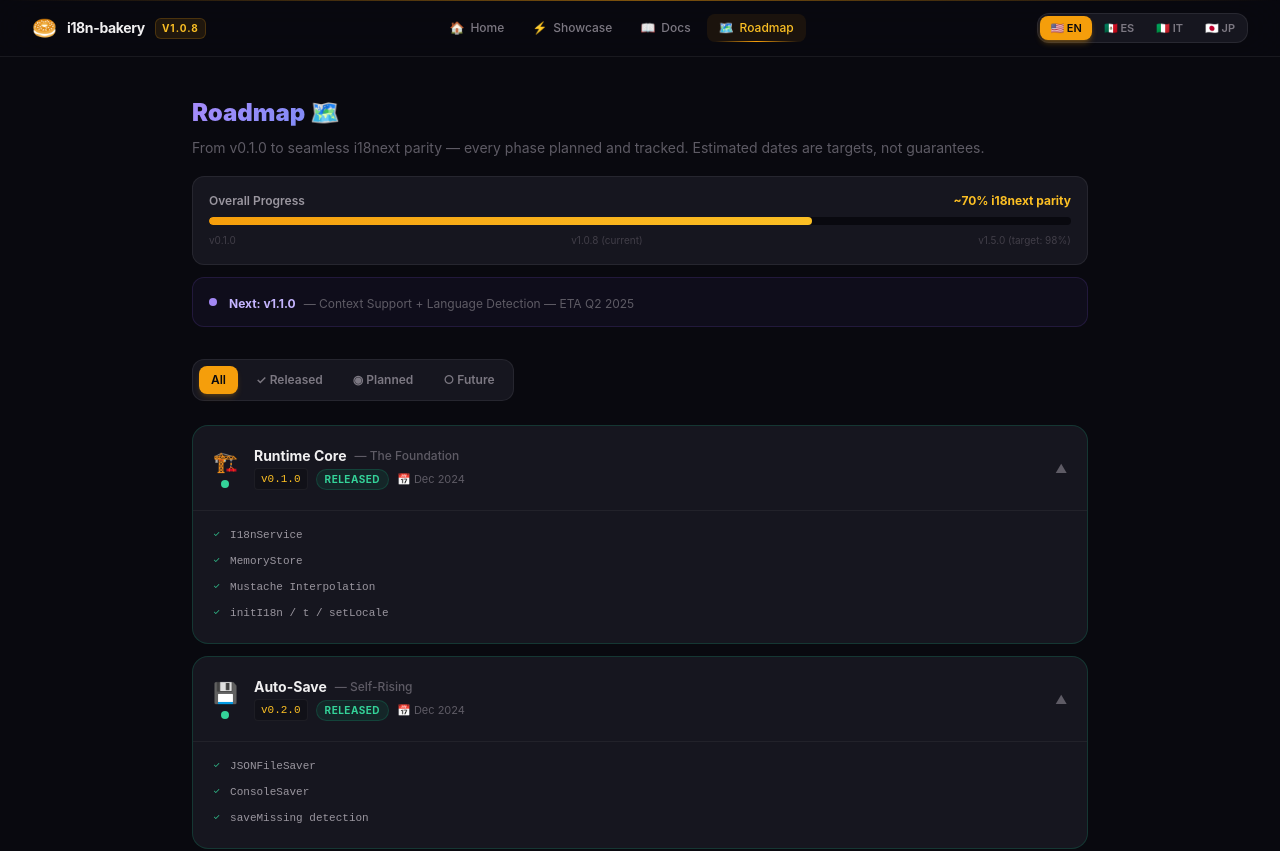
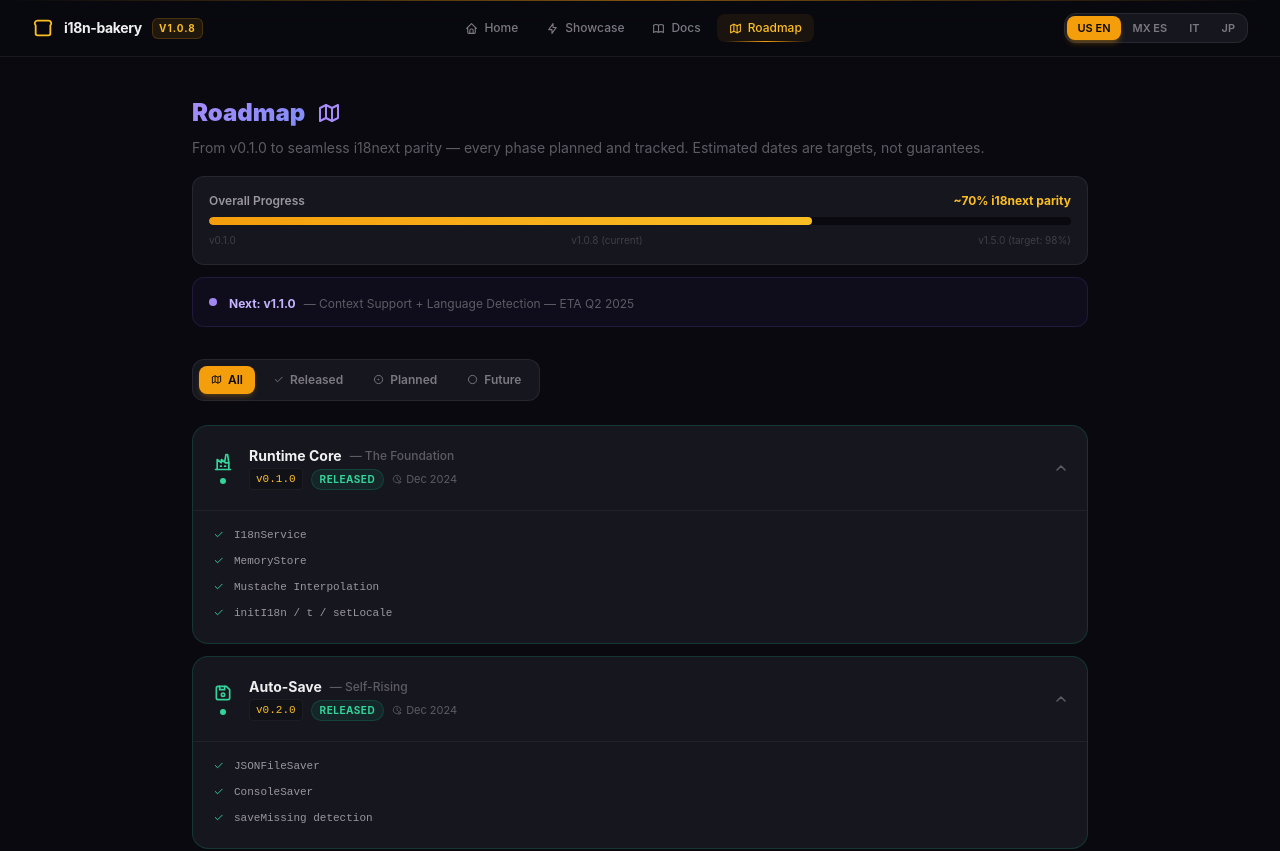
Before and after one commit to artur0sky/i18n-bakery, a React (Vite) app in the folder examples/react-basic/: page /roadmap in a window 1280 px wide. Shown: the top 851 px of the page. Built offline with nearby package versions, Linux system fonts and the light colour scheme.

Commit message:
feature(example): implement tabler icons on react app

```diff
--- a/examples/react-basic/package.json
+++ b/examples/react-basic/package.json
@@ -11,6 +11,7 @@
     },
     "devDependencies": {
         "@i18n-bakery/cli": "workspace:*",
+        "@tabler/icons-react": "3.36.0",
         "@tailwindcss/vite": "4.1.17",
         "@types/react": "19.2.7",
         "@types/react-dom": "19.2.3",
--- a/examples/react-basic/src/app/AppRouter.tsx
+++ b/examples/react-basic/src/app/AppRouter.tsx
@@ -1,29 +1,37 @@
 import React from 'react';
 import { Route, Switch, Link, useLocation } from 'wouter';
 import { useTranslation, useI18n } from '@i18n-bakery/react';
+import {
+  IconHome,
+  IconBolt,
+  IconBook,
+  IconMap,
+  IconBrandGithub,
+  IconBread,
+} from '@tabler/icons-react';
 import { HomePage } from '../features/home/HomePage';
 import { ShowcasePage } from '../features/showcase/ShowcasePage';
 import { DocsPage } from '../features/docs/DocsPage';
 import { RoadmapPage } from '../features/roadmap/RoadmapPage';
 
 const LOCALES = [
-  { value: 'en-US', label: '🇺🇸 EN' },
-  { value: 'es-MX', label: '🇲🇽 ES' },
-  { value: 'it', label: '🇮🇹 IT' },
-  { value: 'jp', label: '🇯🇵 JP' },
+  { value: 'en-US', label: 'US EN' },
+  { value: 'es-MX', label: 'MX ES' },
+  { value: 'it', label: 'IT' },
+  { value: 'jp', label: 'JP' },
+];
+
+const navItems = [
+  { path: '/', label: 'Home', Icon: IconHome },
+  { path: '/showcase', label: 'Showcase', Icon: IconBolt },
+  { path: '/docs', label: 'Docs', Icon: IconBook },
+  { path: '/roadmap', label: 'Roadmap', Icon: IconMap },
 ];
 
 export const AppRouter: React.FC = () => {
   const { t } = useTranslation('common');
   const { setLocale, locale } = useI18n();
   const [location] = useLocation();
-
-  const navItems = [
-    { path: '/', label: 'Home', icon: '🏠' },
-    { path: '/showcase', label: 'Showcase', icon: '⚡' },
-    { path: '/docs', label: 'Docs', icon: '📖' },
-    { path: '/roadmap', label: 'Roadmap', icon: '🗺️' },
-  ];
 
   return (
     <div className="min-h-screen bg-surface-0 text-ink-50 font-sans">
@@ -37,7 +45,10 @@ export const AppRouter: React.FC = () => {
             {/* Logo */}
             <Link href="/">
               <div className="flex items-center gap-2.5 cursor-pointer group">
-                <span className="text-xl transition-transform duration-200 group-hover:scale-110 group-hover:rotate-6">🥯</span>
+                <IconBread
+                  size={22}
+                  className="text-amber-400 transition-transform duration-200 group-hover:scale-110 group-hover:rotate-6"
+                />
                 <span className="text-sm font-bold text-ink-50 tracking-tight">i18n-bakery</span>
                 <span className="hidden sm:inline-flex items-center text-[10px] font-bold uppercase tracking-widest bg-amber-500/10 text-amber-400 border border-amber-500/20 px-1.5 py-0.5 rounded-md">
                   v1.0.8
@@ -47,10 +58,10 @@ export const AppRouter: React.FC = () => {
 
             {/* Desktop Nav */}
             <div className="hidden md:flex items-center gap-1">
-              {navItems.map((item) => {
-                const isActive = location === item.path;
+              {navItems.map(({ path, label, Icon }) => {
+                const isActive = location === path;
                 return (
-                  <Link key={item.path} href={item.path}>
+                  <Link key={path} href={path}>
                     <div
                       className={`relative flex items-center gap-1.5 px-3 py-1.5 rounded-lg text-xs font-medium transition-all duration-150 cursor-pointer ${
                         isActive
@@ -58,8 +69,8 @@ export const AppRouter: React.FC = () => {
                           : 'text-ink-400 hover:text-ink-100 hover:bg-white/5'
                       }`}
                     >
-                      <span>{item.icon}</span>
-                      <span>{item.label}</span>
+                      <Icon size={13} />
+                      <span>{label}</span>
                       {isActive && (
                         <span className="absolute bottom-0 inset-x-2 h-px bg-gradient-to-r from-transparent via-amber-500 to-transparent" />
                       )}
@@ -91,14 +102,15 @@ export const AppRouter: React.FC = () => {
 
           {/* Mobile Nav */}
           <div className="md:hidden flex items-center gap-1 pb-2 overflow-x-auto">
-            {navItems.map((item) => {
-              const isActive = location === item.path;
+            {navItems.map(({ path, label, Icon }) => {
+              const isActive = location === path;
               return (
-                <Link key={item.path} href={item.path}>
-                  <div className={`whitespace-nowrap flex items-center gap-1 px-3 py-1.5 rounded-lg text-xs font-medium cursor-pointer transition-all ${
+                <Link key={path} href={path}>
+                  <div className={`whitespace-nowrap flex items-center gap-1.5 px-3 py-1.5 rounded-lg text-xs font-medium cursor-pointer transition-all ${
                     isActive ? 'text-amber-400 bg-amber-500/8' : 'text-ink-400 hover:text-ink-100'
                   }`}>
-                    {item.icon} {item.label}
+                    <Icon size={12} />
+                    {label}
                   </div>
                 </Link>
               );
@@ -116,7 +128,7 @@ export const AppRouter: React.FC = () => {
           <Route path="/roadmap" component={RoadmapPage} />
           <Route>
             <div className="flex flex-col items-center justify-center min-h-[40vh] text-center">
-              <div className="text-6xl mb-4">🥯</div>
+              <IconBread size={64} className="text-amber-500/30 mb-4" />
               <h1 className="text-3xl font-bold text-ink-50 mb-2">404</h1>
               <p className="text-ink-400 mb-6">{t('errors.not_found')}</p>
               <Link href="/" className="px-4 py-2 bg-amber-500/10 text-amber-400 border border-amber-500/20 rounded-xl text-sm font-medium hover:bg-amber-500/20 transition-all">
@@ -132,7 +144,7 @@ export const AppRouter: React.FC = () => {
         <div className="max-w-7xl mx-auto px-4 sm:px-6 lg:px-8 py-8">
           <div className="flex flex-col sm:flex-row items-center justify-between gap-4">
             <div className="flex items-center gap-2">
-              <span className="text-xl">🥯</span>
+              <IconBread size={18} className="text-amber-400" />
               <span className="text-xs font-semibold text-ink-400">
                 i18n-bakery &mdash; Fresh translations, baked to perfection
               </span>
@@ -142,9 +154,9 @@ export const AppRouter: React.FC = () => {
                 href="https://github.com/artur0sky/i18n-bakery"
                 target="_blank"
                 rel="noopener noreferrer"
-                className="hover:text-amber-400 transition-colors"
+                className="flex items-center gap-1 hover:text-amber-400 transition-colors"
               >
-                GitHub ↗
+                <IconBrandGithub size={13} /> GitHub
               </a>
               <span>·</span>
               <span>v1.0.8</span>
--- a/examples/react-basic/src/features/roadmap/RoadmapPage.tsx
+++ b/examples/react-basic/src/features/roadmap/RoadmapPage.tsx
@@ -1,4 +1,28 @@
 import React, { useState } from 'react';
+import {
+  IconBuildingFactory2,
+  IconDeviceFloppy,
+  IconTerminal2,
+  IconBrandReact,
+  IconNumber123,
+  IconPuzzle,
+  IconChefHat,
+  IconMasksTheater,
+  IconScanEye,
+  IconRadar,
+  IconBusinessplan,
+  IconPackages,
+  IconLayoutGridAdd,
+  IconCalendarStats,
+  IconAlertTriangle,
+  IconCheck,
+  IconCircle,
+  IconCircleDot,
+  IconClockPlay,
+  IconMap,
+} from '@tabler/icons-react';
+
+type TablerIconFC = React.FC<{ size?: number; className?: string }>;
 
 interface RoadmapItem {
   phase: number;
@@ -8,45 +32,43 @@ interface RoadmapItem {
   status: 'done' | 'in-progress' | 'planned' | 'future';
   eta: string;
   features: string[];
-  icon: string;
-  iNext?: string;
+  Icon: TablerIconFC;
 }
 
 const roadmapData: RoadmapItem[] = [
-  // ---- DONE ----
   {
     phase: 1, version: 'v0.1.0', title: 'Runtime Core', subtitle: 'The Foundation', status: 'done',
-    eta: 'Dec 2024', icon: '🏗️',
+    eta: 'Dec 2024', Icon: IconBuildingFactory2,
     features: ['I18nService', 'MemoryStore', 'Mustache Interpolation', 'initI18n / t / setLocale'],
   },
   {
     phase: 2, version: 'v0.2.0', title: 'Auto-Save', subtitle: 'Self-Rising', status: 'done',
-    eta: 'Dec 2024', icon: '💾',
+    eta: 'Dec 2024', Icon: IconDeviceFloppy,
     features: ['JSONFileSaver', 'ConsoleSaver', 'saveMissing detection'],
   },
   {
     phase: 3, version: 'v0.3.0', title: 'CLI', subtitle: 'The Mixer', status: 'done',
-    eta: 'Dec 2024', icon: '⚙️',
+    eta: 'Dec 2024', Icon: IconTerminal2,
     features: ['batter — key extraction', 'bake — compile JSON', 'Babel AST parsing'],
   },
   {
     phase: 4, version: 'v0.4.0', title: 'React Bindings', subtitle: 'The Glaze', status: 'done',
-    eta: 'Dec 2024', icon: '⚛️',
+    eta: 'Dec 2024', Icon: IconBrandReact,
     features: ['I18nProvider', 'useTranslation()', 'useI18n()', 'Namespace prefixes'],
   },
   {
     phase: 9, version: 'v0.9.1–0.9.3', title: 'Advanced Pluralization', subtitle: 'The Counter', status: 'done',
-    eta: 'Dec 2024', icon: '🔢',
+    eta: 'Dec 2024', Icon: IconNumber123,
     features: ['Suffix pluralization (i18next-style)', 'CLDR via Intl.PluralRules (100+ langs)', 'ICU MessageFormat (plural/select/ordinal)'],
   },
   {
-    phase: 13, version: 'v1.0.0', title: 'Plugin System', subtitle: 'First Stable Release 🎉', status: 'done',
-    eta: 'Dec 2024', icon: '🔌',
+    phase: 13, version: 'v1.0.0', title: 'Plugin System', subtitle: 'First Stable Release', status: 'done',
+    eta: 'Dec 2024', Icon: IconPuzzle,
     features: ['Plugin lifecycle hooks', 'NumberFormatPlugin (currency/percent/compact)', 'CapitalizePlugin (upper/lower/title)', '190+ tests, 100% coverage'],
   },
   {
     phase: 14, version: 'v1.0.1–1.0.8', title: 'The Head Chef Era', subtitle: 'Security, Formats, Migration', status: 'done',
-    eta: 'Dec 2024', icon: '🧑‍🍳',
+    eta: 'Dec 2024', Icon: IconChefHat,
     features: [
       'Flat/Nested JSON structures',
       'Path traversal & injection prevention',
@@ -60,10 +82,9 @@ const roadmapData: RoadmapItem[] = [
       'defaultValue as string or options object',
     ],
   },
-  // ---- PLANNED ----
   {
     phase: 15, version: 'v1.1.0', title: 'Context Support', subtitle: 'The Context Baker',
-    status: 'planned', eta: 'Q2 2025', icon: '🎭',
+    status: 'planned', eta: 'Q2 2025', Icon: IconMasksTheater,
     features: [
       't("friend", { context: "male" }) → friend_male',
       't("friend", { context: "female" }) → friend_female',
@@ -73,7 +94,7 @@ const roadmapData: RoadmapItem[] = [
   },
   {
     phase: 16, version: 'v1.1.0', title: 'Language Detection', subtitle: 'The Detector Baker',
-    status: 'planned', eta: 'Q2 2025', icon: '🔍',
+    status: 'planned', eta: 'Q2 2025', Icon: IconScanEye,
     features: [
       'Auto-detect from navigator.language',
       'Detection order: querystring → localStorage → cookie → navigator → htmlTag',
@@ -83,7 +104,7 @@ const roadmapData: RoadmapItem[] = [
   },
   {
     phase: 17, version: 'v1.2.0', title: 'Event System', subtitle: 'The Observer Baker',
-    status: 'planned', eta: 'Q2 2025', icon: '📡',
+    status: 'planned', eta: 'Q2 2025', Icon: IconRadar,
     features: [
       'i18n.on("languageChanged", handler)',
       'i18n.on("loaded", handler)',
@@ -93,7 +114,7 @@ const roadmapData: RoadmapItem[] = [
   },
   {
     phase: 18, version: 'v1.3.0', title: 'Nesting Translations', subtitle: 'The Nesting Baker',
-    status: 'planned', eta: 'Q3 2025', icon: '🪆',
+    status: 'planned', eta: 'Q3 2025', Icon: IconBusinessplan,
     features: [
       '$t(key) — reference other translations',
       '"greeting": "$t(hello) $t(user.name)!"',
@@ -103,7 +124,7 @@ const roadmapData: RoadmapItem[] = [
   },
   {
     phase: 19, version: 'v1.3.0', title: 'Return Objects', subtitle: 'The Object Baker',
-    status: 'planned', eta: 'Q3 2025', icon: '📦',
+    status: 'planned', eta: 'Q3 2025', Icon: IconPackages,
     features: [
       't("menu", { returnObjects: true }) → { home, about, contact }',
       't("key", { returnDetails: true }) → { res, usedKey, usedLng, usedNS }',
@@ -112,7 +133,7 @@ const roadmapData: RoadmapItem[] = [
   },
   {
     phase: 20, version: 'v1.4.0', title: 'Multiple Instances', subtitle: 'The Multi-Baker',
-    status: 'future', eta: 'Q4 2025', icon: '🏭',
+    status: 'future', eta: 'Q4 2025', Icon: IconLayoutGridAdd,
     features: [
       'createI18nInstance() factory',
       'Instance isolation (no globals)',
@@ -122,7 +143,7 @@ const roadmapData: RoadmapItem[] = [
   },
   {
     phase: 21, version: 'v1.4.0', title: 'Advanced Formatting', subtitle: 'The Format Baker',
-    status: 'future', eta: 'Q4 2025', icon: '🗓️',
+    status: 'future', eta: 'Q4 2025', Icon: IconCalendarStats,
     features: [
       'DateTimeFormatPlugin via Intl.DateTimeFormat',
       'ListFormatPlugin via Intl.ListFormat',
@@ -131,7 +152,7 @@ const roadmapData: RoadmapItem[] = [
   },
   {
     phase: 22, version: 'v1.5.0', title: 'Missing Key Handler', subtitle: 'The Handler Baker',
-    status: 'future', eta: 'Q1 2026', icon: '🚨',
+    status: 'future', eta: 'Q1 2026', Icon: IconAlertTriangle,
     features: [
       'missingKeyHandler callback in config',
       'Send missing keys to error tracking',
@@ -140,30 +161,34 @@ const roadmapData: RoadmapItem[] = [
   },
 ];
 
-const statusStyles: Record<string, { label: string; badge: string; dot: string; border: string }> = {
+const statusStyles: Record<string, { label: string; badge: string; dot: string; border: string; iconClass: string }> = {
   done: {
     label: 'Released',
     badge: 'bg-jade-500/10 text-jade-400 border-jade-500/20',
     dot: 'bg-jade-400',
     border: 'border-jade-500/20',
+    iconClass: 'text-jade-400',
   },
   'in-progress': {
     label: 'In Progress',
     badge: 'bg-amber-500/10 text-amber-400 border-amber-500/20',
     dot: 'bg-amber-400 animate-pulse',
     border: 'border-amber-500/20',
+    iconClass: 'text-amber-400',
   },
   planned: {
     label: 'Planned',
     badge: 'bg-violet-500/10 text-violet-400 border-violet-500/20',
     dot: 'bg-violet-400',
     border: 'border-violet-500/20',
+    iconClass: 'text-violet-400',
   },
   future: {
     label: 'Future',
     badge: 'bg-ink-600/40 text-ink-400 border-ink-600/20',
     dot: 'bg-ink-500',
     border: 'border-ink-600/30',
+    iconClass: 'text-ink-500',
   },
 };
 
@@ -179,9 +204,9 @@ const RoadmapCard: React.FC<{ item: RoadmapItem; index: number }> = ({ item, ind
         className="w-full text-left p-5 flex items-center gap-4 cursor-pointer group"
       >
         {/* Icon + timeline dot */}
-        <div className="flex flex-col items-center gap-1 flex-shrink-0">
-          <span className="text-xl">{item.icon}</span>
-          <div className={`w-2 h-2 rounded-full ${s.dot}`} />
+        <div className="flex flex-col items-center gap-1.5 flex-shrink-0">
+          <item.Icon size={20} className={s.iconClass} />
+          <div className={`w-1.5 h-1.5 rounded-full ${s.dot}`} />
         </div>
 
         {/* Info */}
@@ -197,12 +222,20 @@ const RoadmapCard: React.FC<{ item: RoadmapItem; index: number }> = ({ item, ind
             <span className={`text-[10px] font-bold uppercase tracking-wider px-2 py-0.5 rounded-full border ${s.badge}`}>
               {s.label}
             </span>
-            <span className="text-[11px] text-ink-500">📅 {item.eta}</span>
+            <span className="text-[11px] text-ink-500 flex items-center gap-1">
+              <IconClockPlay size={10} /> {item.eta}
+            </span>
           </div>
         </div>
 
         {/* Chevron */}
-        <span className={`text-ink-500 transition-transform duration-200 text-xs ${open ? 'rotate-180' : ''}`}>▼</span>
+        <svg
+          className={`w-3 h-3 text-ink-500 transition-transform duration-200 flex-shrink-0 ${open ? 'rotate-180' : ''}`}
+          viewBox="0 0 12 12"
+          fill="none"
+        >
+          <path d="M2 4l4 4 4-4" stroke="currentColor" strokeWidth="1.5" strokeLinecap="round" strokeLinejoin="round" />
+        </svg>
       </button>
 
       {/* Features list */}
@@ -211,11 +244,10 @@ const RoadmapCard: React.FC<{ item: RoadmapItem; index: number }> = ({ item, ind
           <ul className="space-y-2">
             {item.features.map((f, i) => (
               <li key={i} className="flex items-start gap-2.5 text-xs text-ink-300">
-                <span className={`flex-shrink-0 mt-0.5 text-[8px] ${
-                  item.status === 'done' ? 'text-jade-400' : 'text-ink-500'
-                }`}>
-                  {item.status === 'done' ? '✓' : '○'}
-                </span>
+                {item.status === 'done'
+                  ? <IconCheck size={11} className="flex-shrink-0 mt-0.5 text-jade-400" />
+                  : <IconCircle size={11} className="flex-shrink-0 mt-0.5 text-ink-600" />
+                }
                 <span className="font-mono text-[11px] leading-relaxed">{f}</span>
               </li>
             ))}
@@ -226,15 +258,17 @@ const RoadmapCard: React.FC<{ item: RoadmapItem; index: number }> = ({ item, ind
   );
 };
 
+type FilterKey = 'all' | 'done' | 'planned' | 'future';
+
+const filterConfig: Array<{ key: FilterKey; label: string; Icon: TablerIconFC }> = [
+  { key: 'all', label: 'All', Icon: IconMap },
+  { key: 'done', label: 'Released', Icon: IconCheck },
+  { key: 'planned', label: 'Planned', Icon: IconCircleDot },
+  { key: 'future', label: 'Future', Icon: IconCircle },
+];
+
 export const RoadmapPage: React.FC = () => {
-  const [filter, setFilter] = useState<'all' | 'done' | 'planned' | 'future'>('all');
-
-  const filters: Array<{ key: 'all' | 'done' | 'planned' | 'future'; label: string }> = [
-    { key: 'all', label: 'All' },
-    { key: 'done', label: '✓ Released' },
-    { key: 'planned', label: '◉ Planned' },
-    { key: 'future', label: '○ Future' },
-  ];
+  const [filter, setFilter] = useState<FilterKey>('all');
 
   const filtered = filter === 'all' ? roadmapData : roadmapData.filter(r => {
     if (filter === 'done') return r.status === 'done';
@@ -247,14 +281,14 @@ export const RoadmapPage: React.FC = () => {
     <div className="max-w-4xl mx-auto">
       {/* Header */}
       <div className="mb-8">
-        <h1 className="text-2xl font-black text-ink-50 mb-2">
+        <h1 className="text-2xl font-black text-ink-50 mb-2 flex items-center gap-3">
           <span style={{
             background: 'linear-gradient(135deg, #a78bfa, #818cf8)',
             WebkitBackgroundClip: 'text',
             WebkitTextFillColor: 'transparent',
             backgroundClip: 'text',
           }}>Roadmap</span>
-          {' '}🗺️
+          <IconMap size={24} className="text-violet-400" />
         </h1>
         <p className="text-sm text-ink-500 leading-relaxed">
           From v0.1.0 to seamless i18next parity — every phase planned and tracked.
@@ -292,16 +326,17 @@ export const RoadmapPage: React.FC = () => {
 
       {/* Filter tabs */}
       <div className="flex gap-1.5 mb-6 bg-surface-2 border border-white/7 p-1.5 rounded-xl w-fit">
-        {filters.map(f => (
+        {filterConfig.map(f => (
           <button
             key={f.key}
             onClick={() => setFilter(f.key)}
-            className={`px-3 py-1.5 rounded-lg text-xs font-semibold cursor-pointer transition-all duration-150 ${
+            className={`flex items-center gap-1.5 px-3 py-1.5 rounded-lg text-xs font-semibold cursor-pointer transition-all duration-150 ${
               filter === f.key
                 ? 'bg-amber-500 text-surface-0 shadow-md shadow-amber-500/20'
                 : 'text-ink-400 hover:text-ink-100 hover:bg-white/5'
             }`}
           >
+            <f.Icon size={11} />
             {f.label}
           </button>
         ))}
@@ -315,7 +350,7 @@ export const RoadmapPage: React.FC = () => {
       </div>
 
       {/* Legend */}
-      <div className="mt-8 flex flex-wrap gap-4 text-[11px] text-ink-500">
+      <div className="mt-8 flex flex-wrap gap-5 text-[11px] text-ink-500">
         {Object.entries(statusStyles).map(([key, val]) => (
           <div key={key} className="flex items-center gap-1.5">
             <div className={`w-2 h-2 rounded-full ${val.dot}`} />
```
Also changed, not shown: examples/react-basic/src/features/docs/DocsPage.tsx (+62 -38 lines), examples/react-basic/src/features/home/HomePage.tsx (+35 -17 lines), examples/react-basic/src/features/showcase/ShowcasePage.tsx (+72 -44 lines), 1 other file (tests, documents, lock files or other folders).
